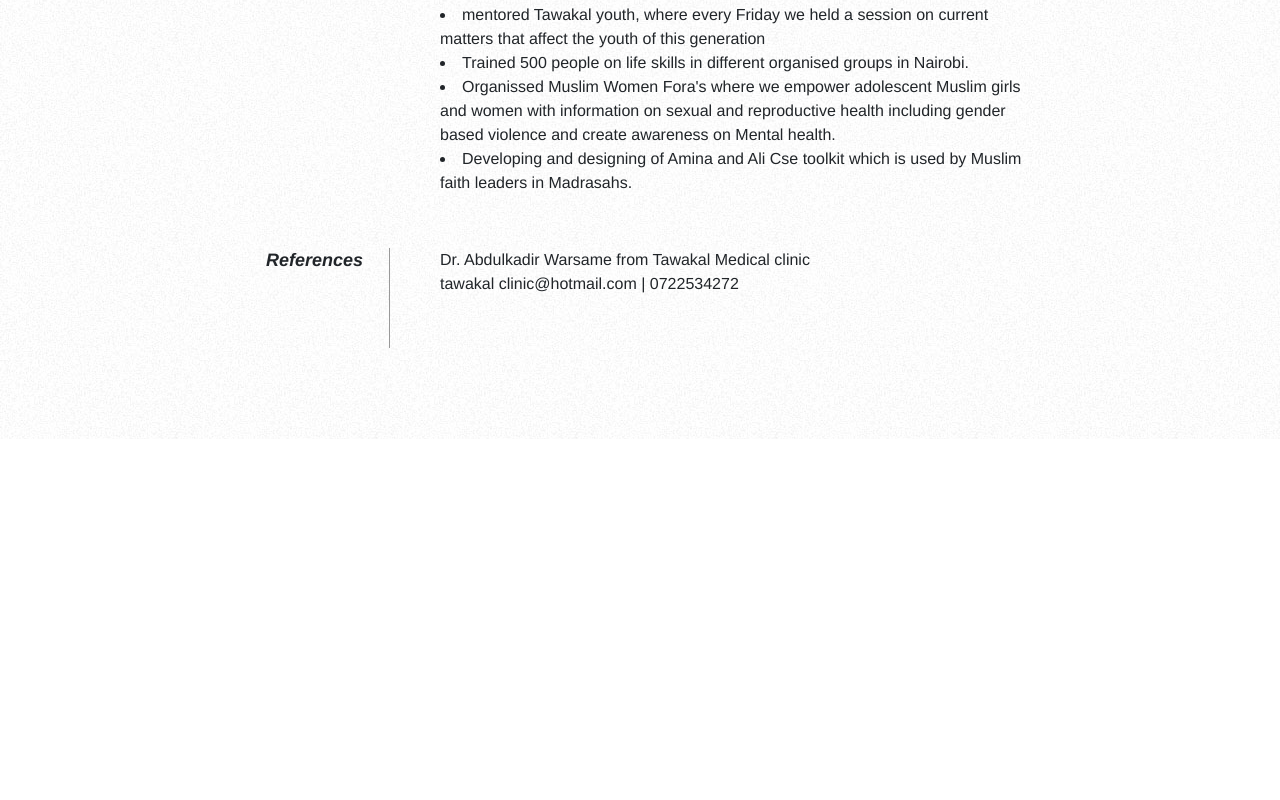
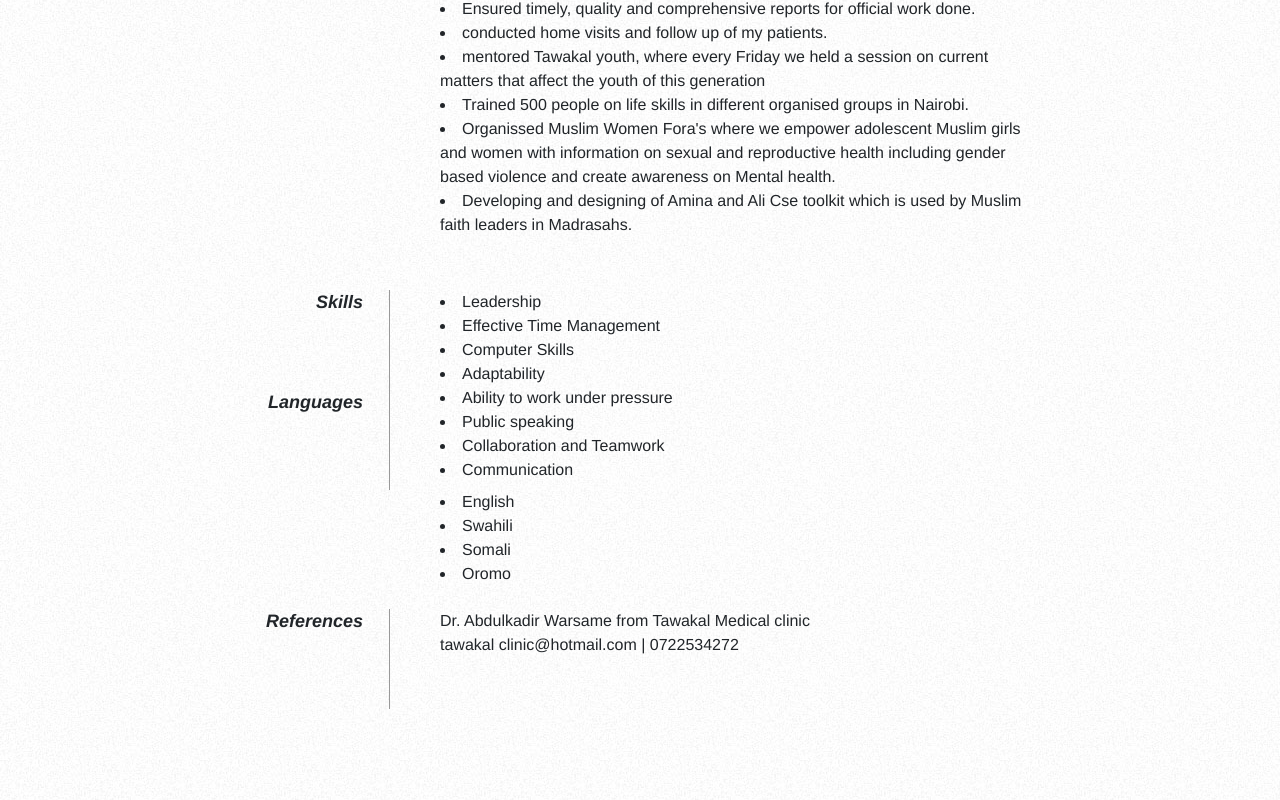
Before and after one commit to danieltendet/amish, a plain HTML site: page index.html in a window 1280 px wide. Shown: the part 804-1604 px from the top of the page. Before the commit the page ends 1243 px from the top, so only its background shows below. Drawn offline with nearby package versions, Linux system fonts and the light colour scheme.

Commit message:
Update index.html

```diff
--- a/index.html
+++ b/index.html
@@ -30,6 +30,7 @@
         </div>
 
         <div id="objective">
+            <h3><strong>Profile</strong></h3>
             <p>
                 I would like to: To excel among professionals where i can utilize my skills with strong commitment and dedication , for the progressive growth of the company.<br>
                 To work in a challenged and dynamic environment that offers opportunity for personal growth and advance in areas where success is the key
@@ -100,6 +101,28 @@
 
 
             <dd class="clear"></dd>
+            <dt>Skills</dt>
+            <dd>
+                <li>Leadership</li>
+                <li>Effective Time Management</li>
+                <li>Computer Skills</li>
+                <li>Adaptability</li>
+                <li>Ability to work under pressure</li>
+                <li>Public speaking</li>
+                <li>Collaboration and Teamwork</li>
+                <li>Communication</li>
+            </dd>
+
+            <dt>Languages</dt>
+            <dd>
+                <li>English</li>
+                <li>Swahili</li>
+                <li>Somali</li>
+                <li>Oromo</li>
+
+            </dd>
+
+            <dd class="clear"></dd>
 
             <dt>References</dt>
             <dd>Dr. Abdulkadir Warsame from Tawakal Medical clinic <br>
```
